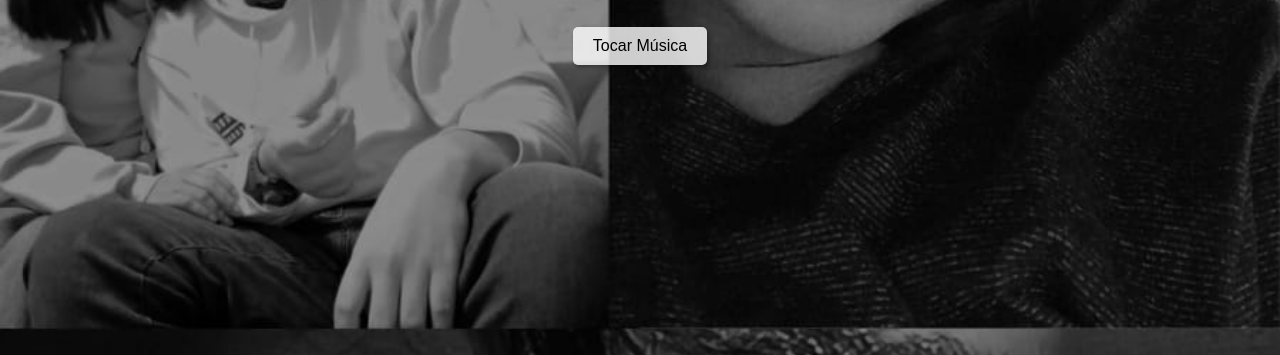
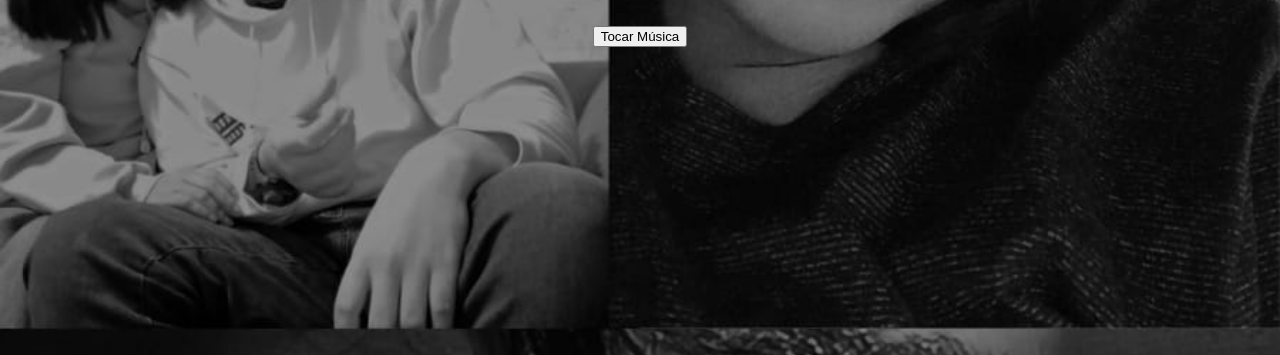
Before and after one commit to MaikonBrun/Contador-Tempo, a plain HTML site: page index.html in a window 1280 px wide. Shown: the part 445-800 px from the top of the page. Drawn offline with Linux system fonts and the light colour scheme.

Commit message:
Update index.html

```diff
--- a/index.html
+++ b/index.html
@@ -26,19 +26,6 @@
         p {
             font-size: 1.8em;
             text-shadow: 2px 2px 4px rgba(0, 0, 0, 0.8);
-        }
-        button {
-            padding: 10px 20px;
-            font-size: 1em;
-            background-color: #ffffffcc;
-            border: none;
-            border-radius: 5px;
-            cursor: pointer;
-            box-shadow: 2px 2px 4px rgba(0, 0, 0, 0.4);
-            margin-top: 20px;
-        }
-        button:hover {
-            background-color: #ffffff;
         }
     </style>
 </head>
```
